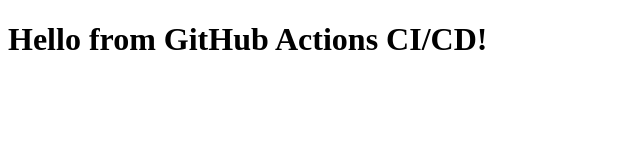
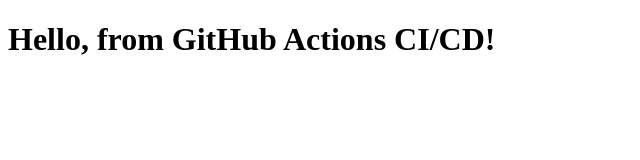
Before and after one commit to Raahulwani/simple-node-app, a website: page public/index.html in a window 1280 px wide. Shown: the whole page, without its empty margins (0-640 px from the left). Drawn offline with Linux system fonts and the light colour scheme.

Commit message:
Added word

```diff
--- a/public/index.html
+++ b/public/index.html
@@ -4,6 +4,6 @@
   <title>Simple Node App</title>
 </head>
 <body>
-  <h1>Hello from GitHub Actions CI/CD!</h1>
+  <h1>Hello, from GitHub Actions CI/CD!</h1>
 </body>
 </html>
```
